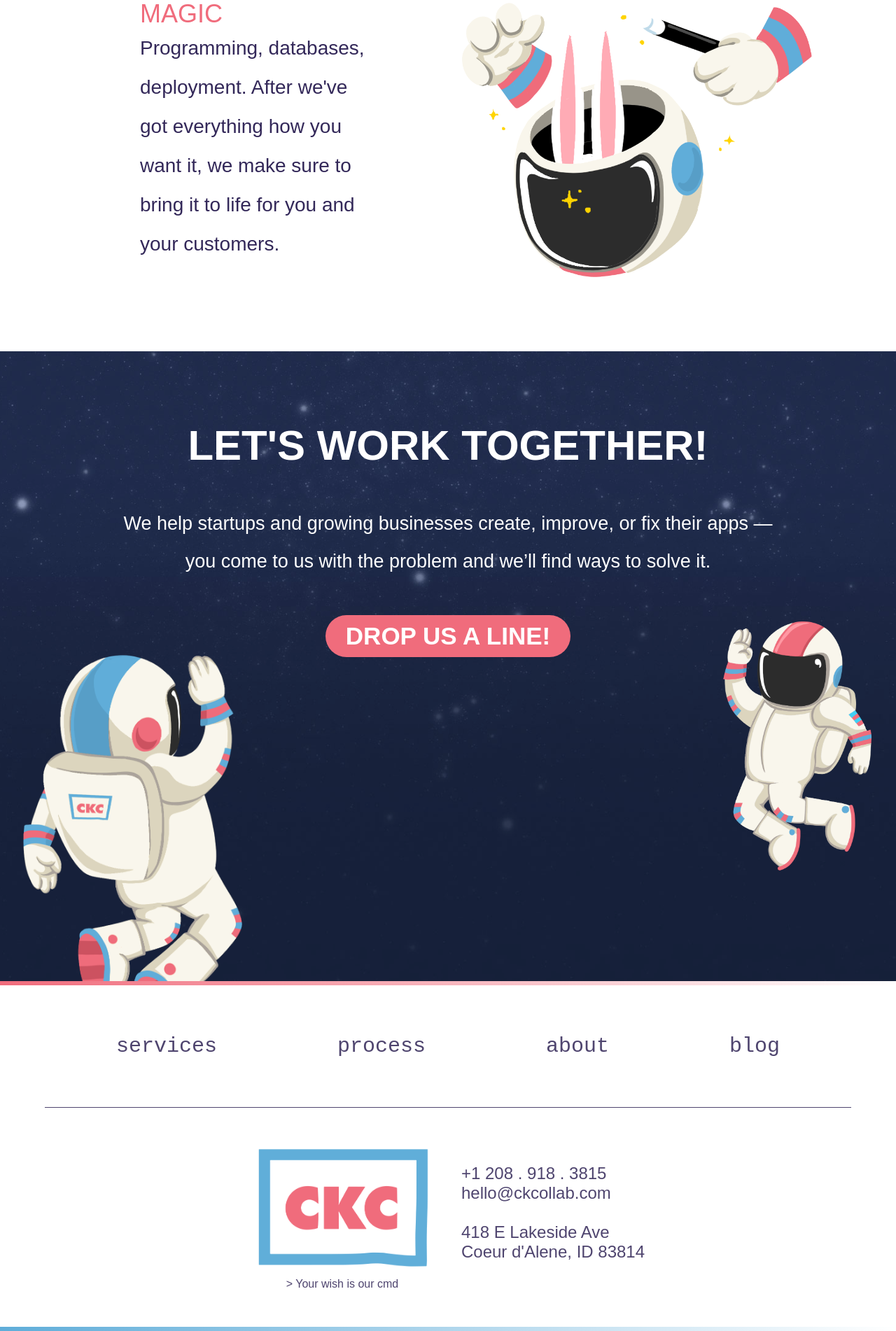
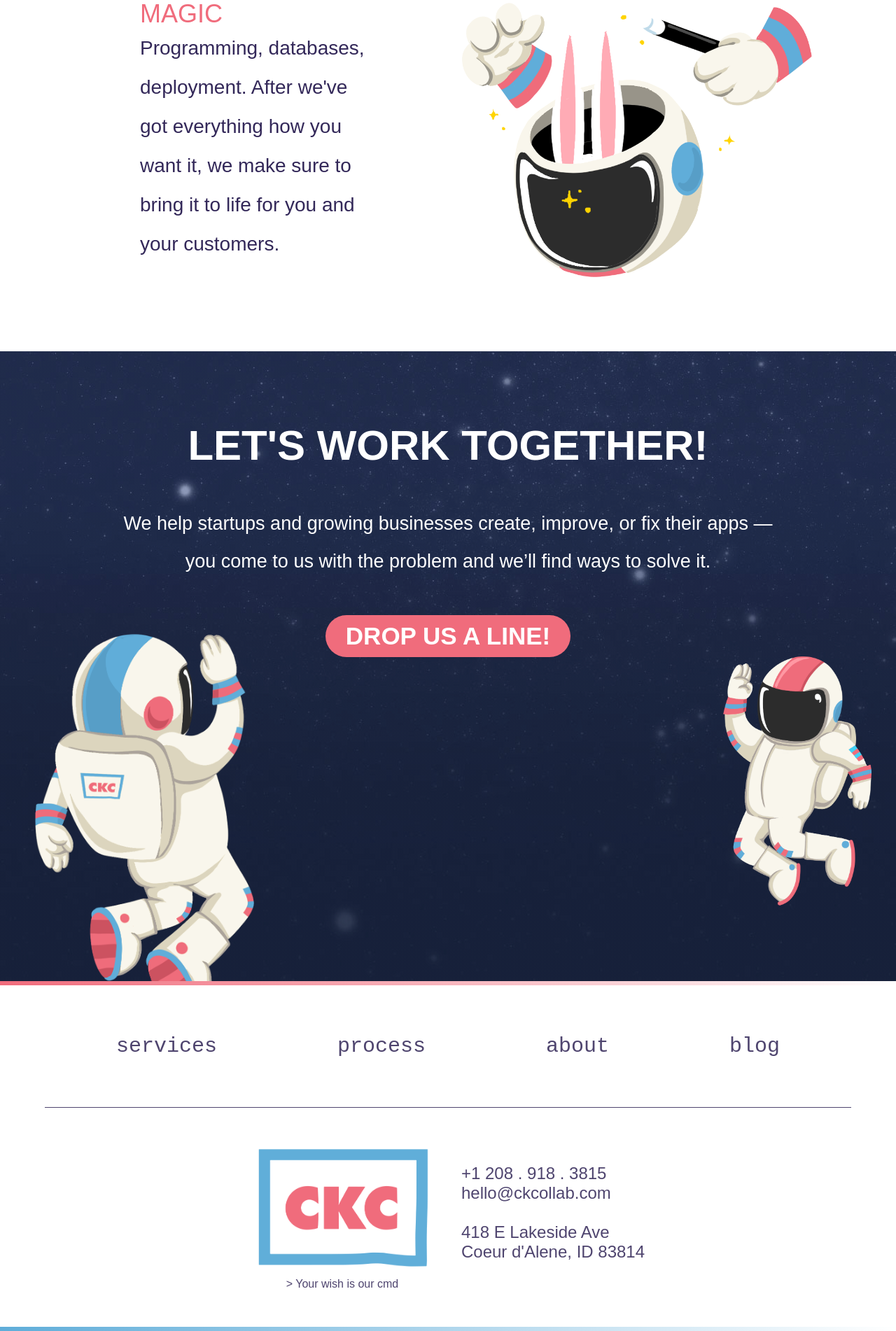
Before and after one commit to ckcollab/ckcollab, a Jekyll site: the page index.html, which Jekyll copies as it is, in a window 1280 px wide. Shown: the part 3703-5605 px from the top of the page at 70% size. Built offline with Jekyll 4.4.1, drawn with Linux system fonts in a browser that asks for light colours; nearby versions of some CDN libraries.

Commit message:
Fixed SpaceBg tinting set max width to subheader

```diff
--- a/assets/css/blog-landing.css
+++ b/assets/css/blog-landing.css
@@ -53,7 +53,7 @@
 }
 
 .footer {
-    background-image: url('../images/spacebg.jpg');
+    background-image: linear-gradient(rgba(21, 61, 165, .17), rgba(21, 61, 165, .17)), url("../../assets/images/spacebg.jpg");
     background-color: white;
     z-index: 3;
     position: relative;
--- a/assets/css/global.css
+++ b/assets/css/global.css
@@ -80,7 +80,7 @@
     color: white;
     background-position-y: -50px;
     background-attachment: fixed;
-    background-image: url("../../assets/images/spacebg.jpg");
+    background-image: linear-gradient(rgba(21, 61, 165, .17), rgba(21, 61, 165, .17)), url("../../assets/images/spacebg.jpg");
 }
 
 .banner .header-text {
@@ -106,7 +106,7 @@
 /* Footer CSS */
 
 .footer {
-    background-image: url('../../assets/images/spacebg.jpg');
+    background-image: linear-gradient(rgba(21, 61, 165, .17), rgba(21, 61, 165, .17)), url("../../assets/images/spacebg.jpg");
     background-color: white;
     z-index: 3;
     position: relative;
--- a/index.html
+++ b/index.html
@@ -155,7 +155,7 @@
 </section>
 
 <section id="about-us" class="lets-work-together">
-    <img class="space-bg" src="./assets/images/spacebg.jpg" alt="spacebg.png"/>
+<!--    <img class="space-bg" src="./assets/images/spacebg.jpg" alt="spacebg.png"/>-->
     <div class="space-bg-overlay"></div>
 
     <div class="header-text">
@@ -347,8 +347,8 @@
 
     .left-astronaut-lower {
         position: relative;
-        bottom: 50px;
-        left: -200px;
+        bottom: 80px;
+        left: calc(-375px + 15vw);
         height: 550px;
         z-index: 1;
     }
@@ -357,10 +357,12 @@
         position: relative;
         left: 80%;
         height: 380px;
-        top: -370px;
+        top: -320px;
     }
 
     .lets-work-together {
+        background-image: linear-gradient(rgba(21, 61, 165, .17), rgba(21, 61, 165, .17)), url("../../assets/images/spacebg.jpg");
+        background-position-y: -50px;
         height: 100vh;
     }
 
@@ -376,7 +378,7 @@
         font-size: 27px;
         margin: 0 auto;
         font-weight: 300;
-        width: 75%;
+        width: 960px;
         line-height: 2em;
         color: white;
         text-align: center;
@@ -637,4 +639,10 @@
             top: -80px;
         }
     }
+
+    @media only screen and (min-height: 960px) {
+        .lets-work-together {
+            height: 960px;
+        }
+    }
 </style>
```
